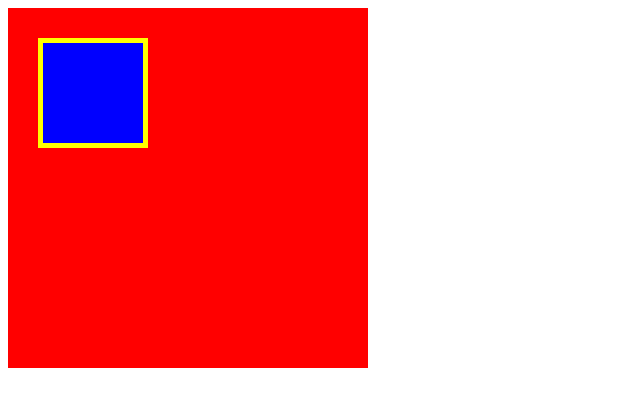
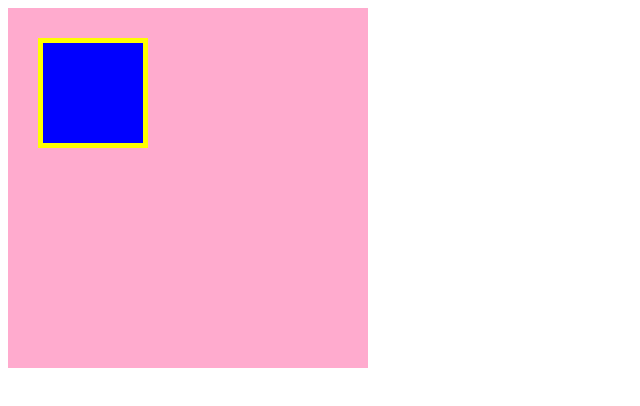
Before and after one commit to reimin013/exercise, a plain HTML site: page chapter3_exercise/box.html in a window 1280 px wide. Shown: the whole page, without its empty margins (0-640 px from the left). Drawn offline with Linux system fonts and the light colour scheme.

Commit message:
[Update] 演習：box1の背景色をピンクに変更

```diff
--- a/chapter3_exercise/box.css
+++ b/chapter3_exercise/box.css
@@ -1,7 +1,8 @@
 .box1{
   width: 300px;
   height: 300px;
-  background-color: #FF0000;
+  /*薄めのピンク色に背景色を変更*/
+  background-color: #FFABCE;
   padding: 30px;
 }
 
```
